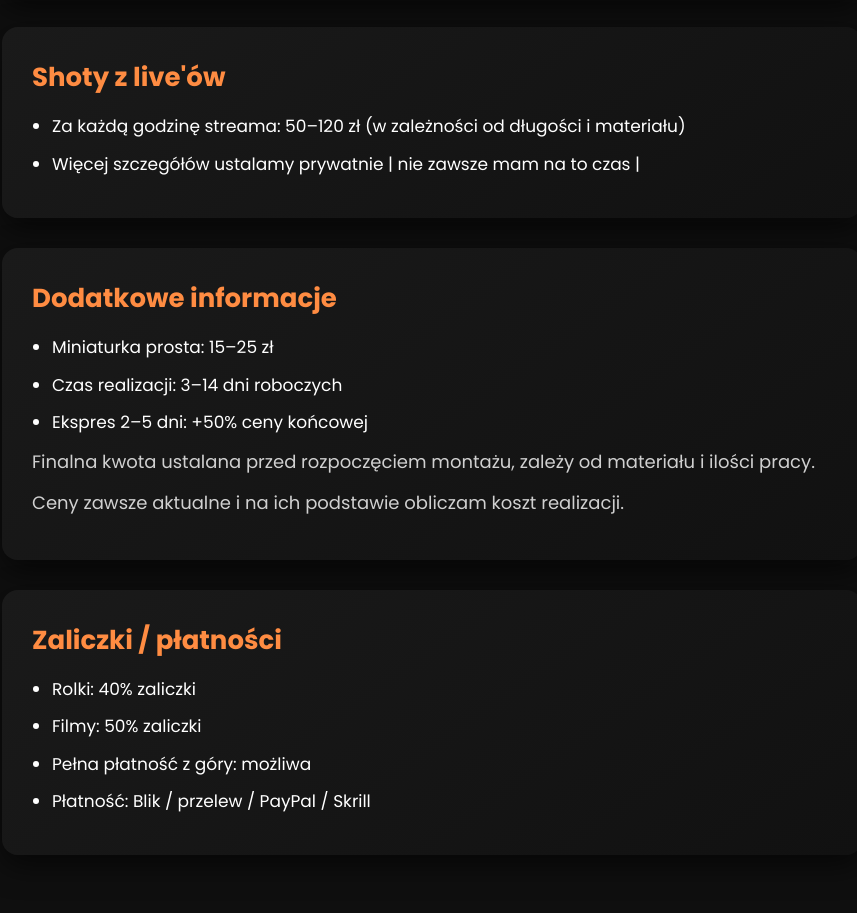
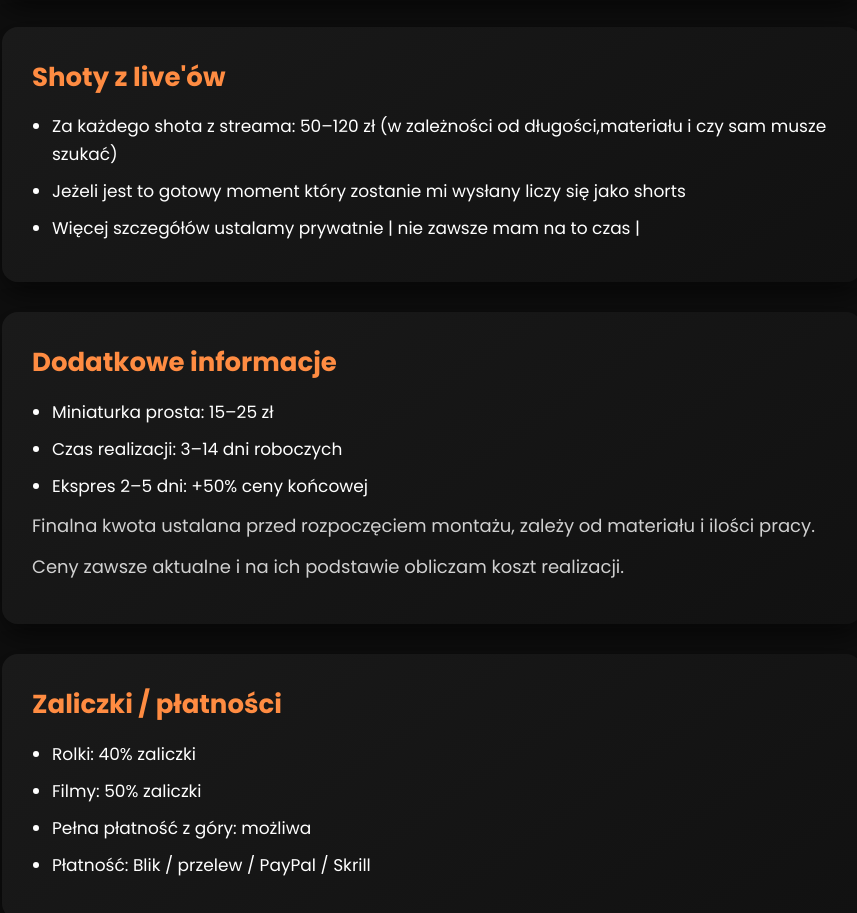
Before and after one commit to krzysztof-lesniewski/Portfolio, a plain HTML site: page index.html in a window 1280 px wide. Shown: the part 2811-3724 px from the top of the page, without its empty margins (208-1065 px from the left). Drawn offline with Linux system fonts and the light colour scheme.

Commit message:
index.html

```diff
--- a/index.html
+++ b/index.html
@@ -338,7 +338,8 @@
         <div class="pricing-box">
             <h3>Shoty z live'ów</h3>
             <ul>
-                <li>Za każdą godzinę streama: 50–120 zł (w zależności od długości i materiału)</li>
+                <li>Za każdego shota z streama: 50–120 zł (w zależności od długości,materiału i czy sam musze szukać)</li>
+                <li>Jeżeli jest to gotowy moment który zostanie mi wysłany liczy się jako shorts</li>
                 <li>Więcej szczegółów ustalamy prywatnie | nie zawsze mam na to czas |</li>
             </ul>
         </div>
```
